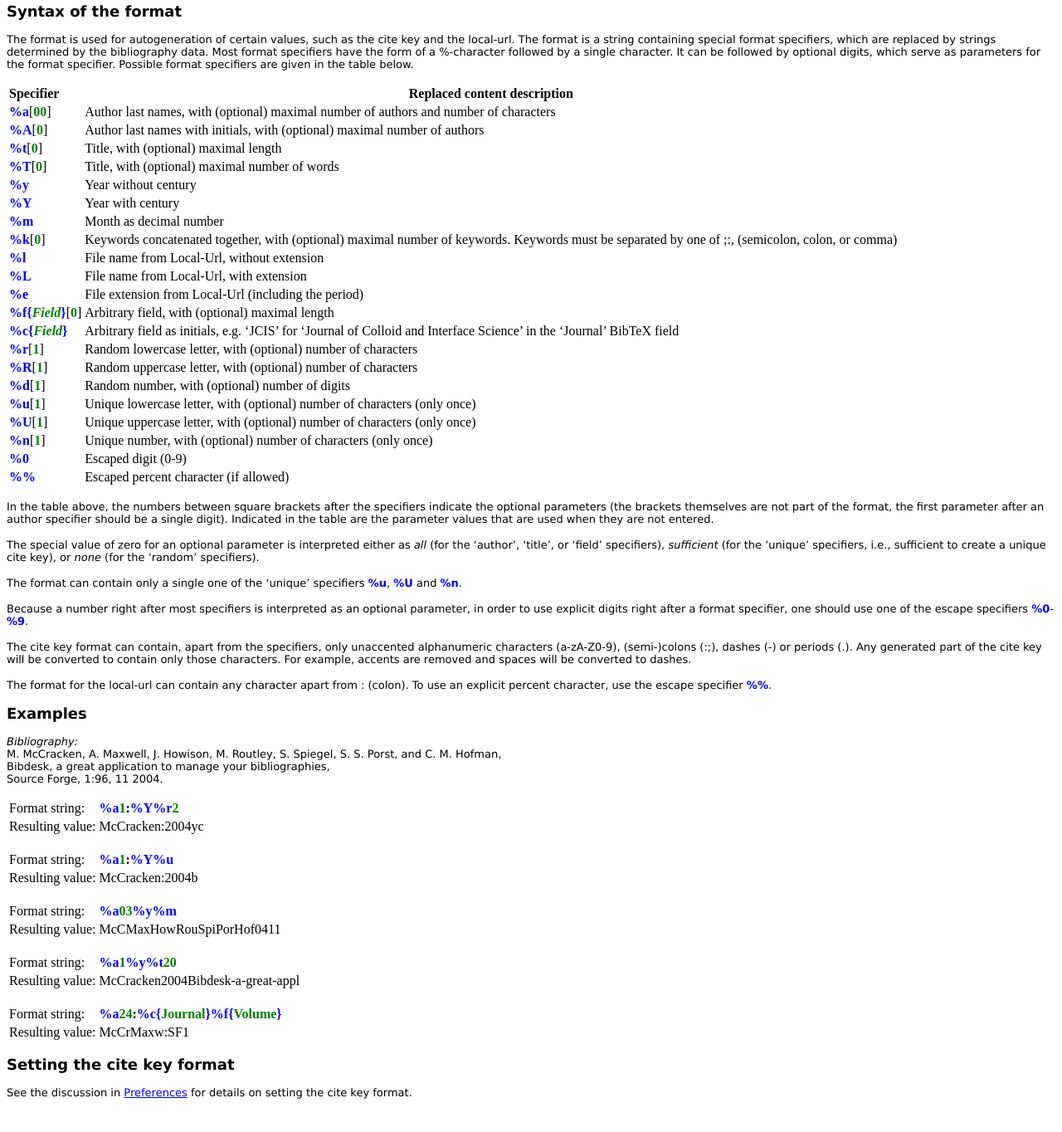
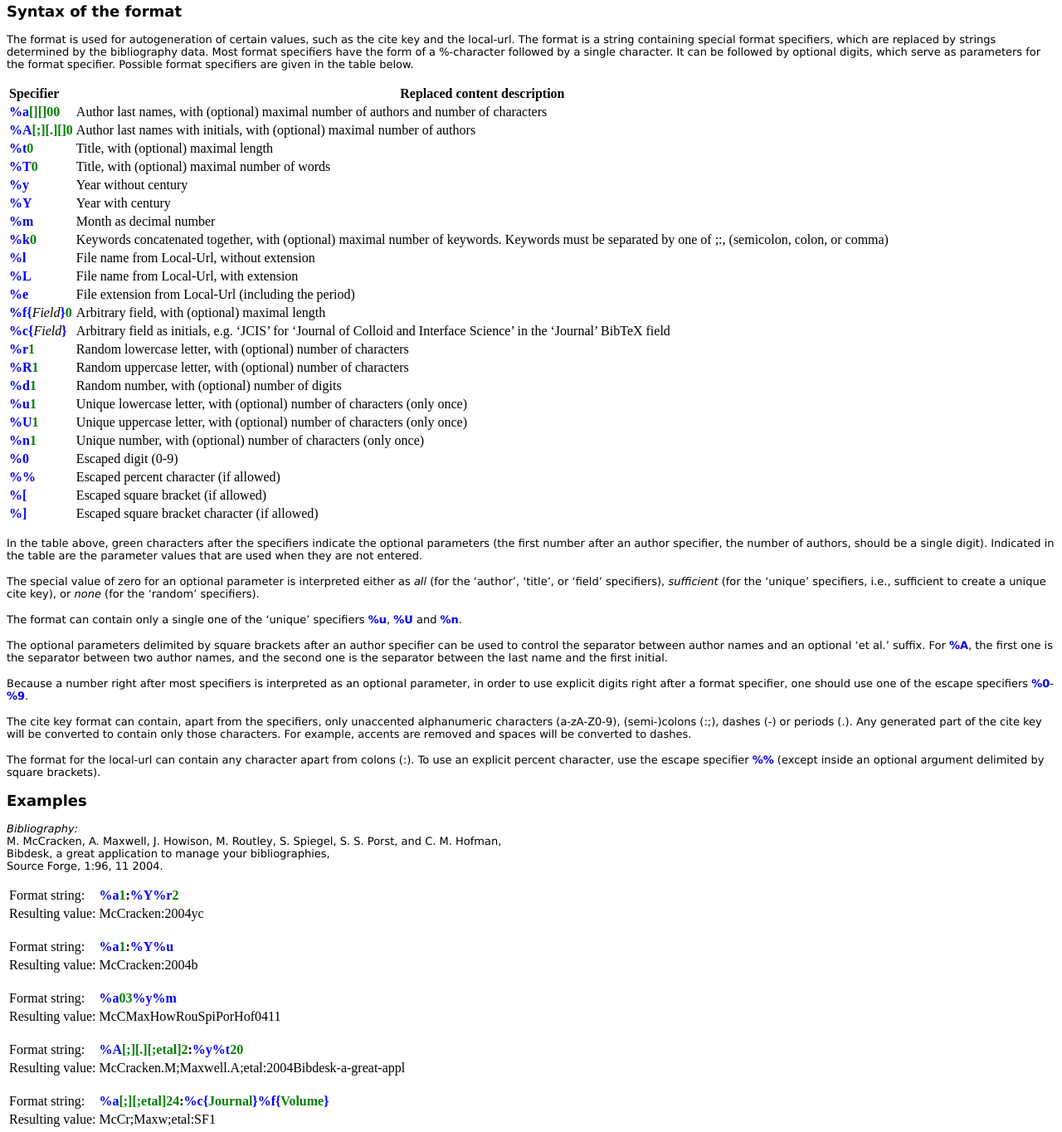
Before and after one commit to edkach/bibdesk, a plain HTML site: page BibDesk Help/citekeyformat.htm in a window 1280 px wide. Shown: the part 75-1439 px from the top of the page at 83% size. Before the commit the page ends 1415 px from the top, so only its background shows below. Drawn offline with Linux system fonts and the light colour scheme.

Commit message:
Online help for format, added optional separators and etal.
git-svn-id: https://bibdesk.svn.sourceforge.net/svnroot/bibdesk/trunk/bibdesk@1759 0fceea05-a30d-0410-8a8b-80ef821fb0a1

```diff
--- a/BibDesk Help/citekeyformat.htm
+++ b/BibDesk Help/citekeyformat.htm
@@ -28,32 +28,34 @@ The format is used for autogeneration of certain values, such as the cite key an
 <p><font size="-1" face="Lucida Grande,Geneva,Arial">
 <table>
 <tr><th align="left">Specifier</th><th>Replaced content description</th></tr>
-<tr><td><span class="spec">%a</span>[<span class="param">00</span>]</td><td>Author last names, with (optional) maximal number of authors and number of characters</td></tr>
-<tr><td><span class="spec">%A</span>[<span class="param">0</span>]</td><td>Author last names with initials, with (optional) maximal number of authors</td></tr>
-<tr><td><span class="spec">%t</span>[<span class="param">0</span>]</td><td>Title, with (optional) maximal length</td></tr>
-<tr><td><span class="spec">%T</span>[<span class="param">0</span>]</td><td>Title, with (optional) maximal number of words</td></tr>
+<tr><td><span class="spec">%a</span><span class="param">[]</span><span class="param">[]</span><span class="param">00</span></td><td>Author last names, with (optional) maximal number of authors and number of characters</td></tr>
+<tr><td><span class="spec">%A</span><span class="param">[;]</span><span class="param">[.]</span><span class="param">[]</span><span class="param">0</span></td><td>Author last names with initials, with (optional) maximal number of authors</td></tr>
+<tr><td><span class="spec">%t</span><span class="param">0</span></td><td>Title, with (optional) maximal length</td></tr>
+<tr><td><span class="spec">%T</span><span class="param">0</span></td><td>Title, with (optional) maximal number of words</td></tr>
 <tr><td><span class="spec">%y</span></td><td>Year without century</td></tr>
 <tr><td><span class="spec">%Y</span></td><td>Year with century</td></tr>
 <tr><td><span class="spec">%m</span></td><td>Month as decimal number</td></tr>
-<tr><td><span class="spec">%k</span>[<span class="param">0</span>]</td><td>Keywords concatenated together, with (optional) maximal number of keywords. Keywords must be separated by one of ;:, (semicolon, colon, or comma)</td></tr>
+<tr><td><span class="spec">%k</span><span class="param">0</span></td><td>Keywords concatenated together, with (optional) maximal number of keywords. Keywords must be separated by one of ;:, (semicolon, colon, or comma)</td></tr>
 <tr><td><span class="spec">%l</span></td><td>File name from Local-Url, without extension</td></tr>
 <tr><td><span class="spec">%L</span></td><td>File name from Local-Url, with extension</td></tr>
 <tr><td><span class="spec">%e</span></td><td>File extension from Local-Url (including the period)</td></tr>
-<tr><td><span class="spec">%f{</span><span class="param"><i>Field</i></span><span class="spec">}</span>[<span class="param">0</span>]</td><td>Arbitrary field, with (optional) maximal length</td></tr>
-<tr><td><span class="spec">%c{</span><span class="param"><i>Field</i></span><span class="spec">}</span></td><td>Arbitrary field as initials, e.g. &#8216;JCIS&#8217; for &#8216;Journal of Colloid and Interface Science&#8217; in the &#8216;Journal&#8217; BibTeX field</td></tr>
-<tr><td><span class="spec">%r</span>[<span class="param">1</span>]</td><td>Random lowercase letter, with (optional) number of characters</td></tr>
-<tr><td><span class="spec">%R</span>[<span class="param">1</span>]</td><td>Random uppercase letter, with (optional) number of characters</td></tr>
-<tr><td><span class="spec">%d</span>[<span class="param">1</span>]</td><td>Random number, with (optional) number of digits</td></tr>
-<tr><td><span class="spec">%u</span>[<span class="param">1</span>]</td><td>Unique lowercase letter, with (optional) number of characters (only once)</td></tr>
-<tr><td><span class="spec">%U</span>[<span class="param">1</span>]</td><td>Unique uppercase letter, with (optional) number of characters (only once)</td></tr>
-<tr><td><span class="spec">%n</span>[<span class="param">1</span>]</td><td>Unique number, with (optional) number of characters (only once)</td></tr>
+<tr><td><span class="spec">%f{</span><i>Field</i><span class="spec">}</span><span class="param">0</span></td><td>Arbitrary field, with (optional) maximal length</td></tr>
+<tr><td><span class="spec">%c{</span><i>Field</i><span class="spec">}</span></td><td>Arbitrary field as initials, e.g. &#8216;JCIS&#8217; for &#8216;Journal of Colloid and Interface Science&#8217; in the &#8216;Journal&#8217; BibTeX field</td></tr>
+<tr><td><span class="spec">%r</span><span class="param">1</span></td><td>Random lowercase letter, with (optional) number of characters</td></tr>
+<tr><td><span class="spec">%R</span><span class="param">1</span></td><td>Random uppercase letter, with (optional) number of characters</td></tr>
+<tr><td><span class="spec">%d</span><span class="param">1</span></td><td>Random number, with (optional) number of digits</td></tr>
+<tr><td><span class="spec">%u</span><span class="param">1</span></td><td>Unique lowercase letter, with (optional) number of characters (only once)</td></tr>
+<tr><td><span class="spec">%U</span><span class="param">1</span></td><td>Unique uppercase letter, with (optional) number of characters (only once)</td></tr>
+<tr><td><span class="spec">%n</span><span class="param">1</span></td><td>Unique number, with (optional) number of characters (only once)</td></tr>
 <tr><td><span class="spec">%0</span></td><td>Escaped digit (0-9)</td></tr>
 <tr><td><span class="spec">%%</span></td><td>Escaped percent character (if allowed)</td></tr>
+<tr><td><span class="spec">%[</span></td><td>Escaped square bracket (if allowed)</td></tr>
+<tr><td><span class="spec">%]</span></td><td>Escaped square bracket character (if allowed)</td></tr>
 </table>
 </font></p>
 
 <p><font size="-1" face="Lucida Grande,Geneva,Arial">
-In the table above, the numbers between square brackets after the specifiers indicate the optional parameters (the brackets themselves are not part of the format, the first parameter after an author specifier should be a single digit). Indicated in the table are the parameter values that are used when they are not entered.
+In the table above, green characters after the specifiers indicate the optional parameters (the first number after an author specifier, the number of authors, should be a single digit). Indicated in the table are the parameter values that are used when they are not entered.
 </font></p>
 
 <p><font size="-1" face="Lucida Grande,Geneva,Arial">
@@ -65,6 +67,10 @@ The format can contain only a single one of the &#8216;unique&#8217; specifiers
 </font></p>
 
 <p><font size="-1" face="Lucida Grande,Geneva,Arial">
+The optional parameters delimited by square brackets after an author specifier can be used to control the separator between author names and an optional &#8216;et al.&#8217; suffix. For <span class="spec">%A</span>, the first one is the separator between two author names, and the second one is the separator between the last name and the first initial.
+</font></p>
+
+<p><font size="-1" face="Lucida Grande,Geneva,Arial">
 Because a number right after most specifiers is interpreted as an optional parameter, in order to use explicit digits right after a format specifier, one should use one of the escape specifiers <span class="spec">%0</span>-<span class="spec">%9</span>.
 </font></p>
 
@@ -73,7 +79,7 @@ The cite key format can contain, apart from the specifiers, only unaccented alph
 </font></p>
 
 <p><font size="-1" face="Lucida Grande,Geneva,Arial">
-The format for the local-url can contain any character apart from : (colon). To use an explicit percent character, use the escape specifier <span class="spec">%%</span>.
+The format for the local-url can contain any character apart from colons (:). To use an explicit percent character, use the escape specifier <span class="spec">%%</span> (except inside an optional argument delimited by square brackets).
 </font></p>
 
 <p><font size="+1"  face="Lucida Grande,Helvetica,Geneva"><b>
@@ -110,15 +116,15 @@ Source Forge, 1:96, 11 2004.<br/>
 
 <p><font size="-1" face="Lucida Grande,Geneva,Arial">
 <table>
-<tr><td>Format string:</td><td><span class="spec">%a</span><span class="param">1</span><span class="spec">%y</span><span class="spec">%t</span><span class="param">20</span></td></tr>
-<tr><td>Resulting value:</td><td>McCracken2004Bibdesk-a-great-appl</td></tr>
+<tr><td>Format string:</td><td><span class="spec">%A</span><span class="param">[;][.][;etal]2</span><b>:</b><span class="spec">%y</span><span class="spec">%t</span><span class="param">20</span></td></tr>
+<tr><td>Resulting value:</td><td>McCracken.M;Maxwell.A;etal:2004Bibdesk-a-great-appl</td></tr>
 </table>
 </font></p>
 
 <p><font size="-1" face="Lucida Grande,Geneva,Arial">
 <table>
-<tr><td>Format string:</td><td><span class="spec">%a</span><span class="param">24</span><b>:</b><span class="spec">%c{</span><span class="param">Journal</span><span class="spec">}</span><span class="spec">%f{</span><span class="param">Volume</span><span class="spec">}</span></td></tr>
-<tr><td>Resulting value:</td><td>McCrMaxw:SF1</td></tr>
+<tr><td>Format string:</td><td><span class="spec">%a</span><span class="param">[;][;etal]24</span><b>:</b><span class="spec">%c{</span><span class="param">Journal</span><span class="spec">}</span><span class="spec">%f{</span><span class="param">Volume</span><span class="spec">}</span></td></tr>
+<tr><td>Resulting value:</td><td>McCr;Maxw;etal:SF1</td></tr>
 </table>
 </font></p>
 
```
